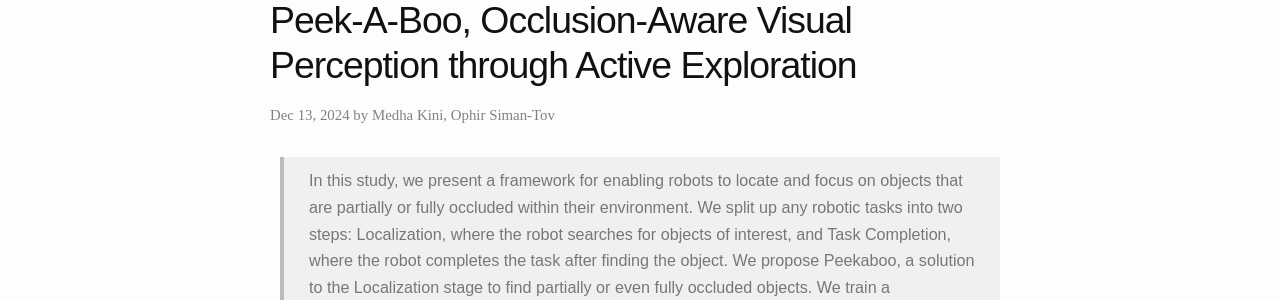
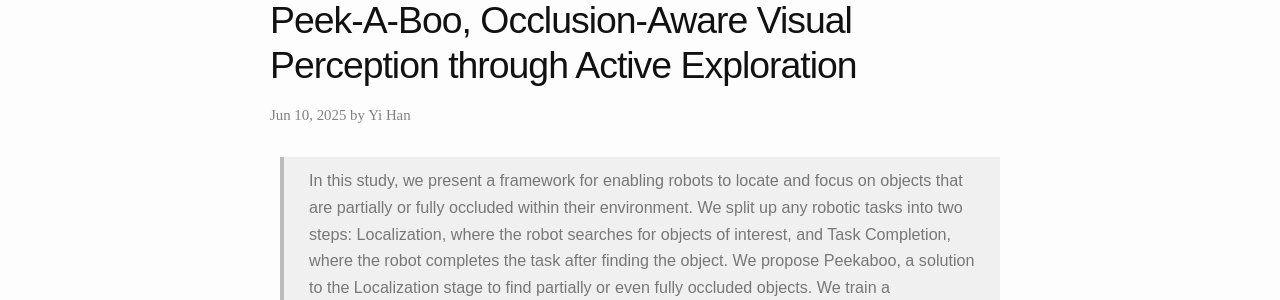
Before and after one commit to UCLAdeepvision/CS269-Projects-2025Spring, a Jekyll site: the page built from _posts/2025-06-10-student-19-GameEngine.md, in a window 1280 px wide and 900 px high. Shown: the part 155-455 px from the top of the window. Built offline with Jekyll 4.4.1, drawn with Linux system fonts in a browser that asks for light colours; some web fonts are replaced; formulas are drawn with MathJax 3; comment, search, counter and statistics services are not loaded.

Commit message:
Update 2025-06-10-student-19-GameEngine.md

```diff
--- a/_posts/2025-06-10-student-19-GameEngine.md
+++ b/_posts/2025-06-10-student-19-GameEngine.md
@@ -2,8 +2,8 @@
 layout: post
 comments: true
 title: Peek-A-Boo, Occlusion-Aware Visual Perception through Active Exploration
-author: Medha Kini, Ophir Siman-Tov
-date: 2024-12-13
+author: Yi Han
+date: 2025-06-10
 ---
 
 
```
